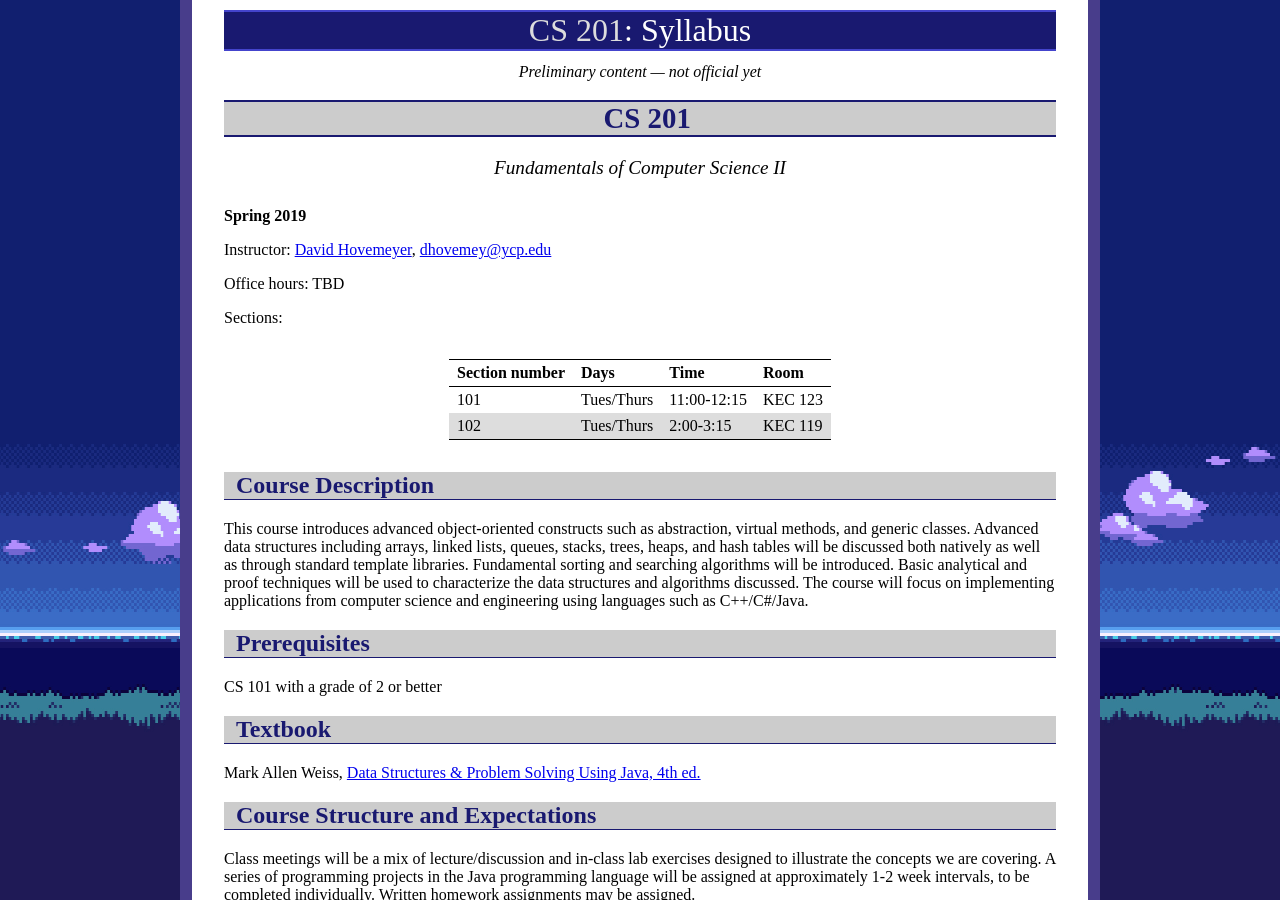
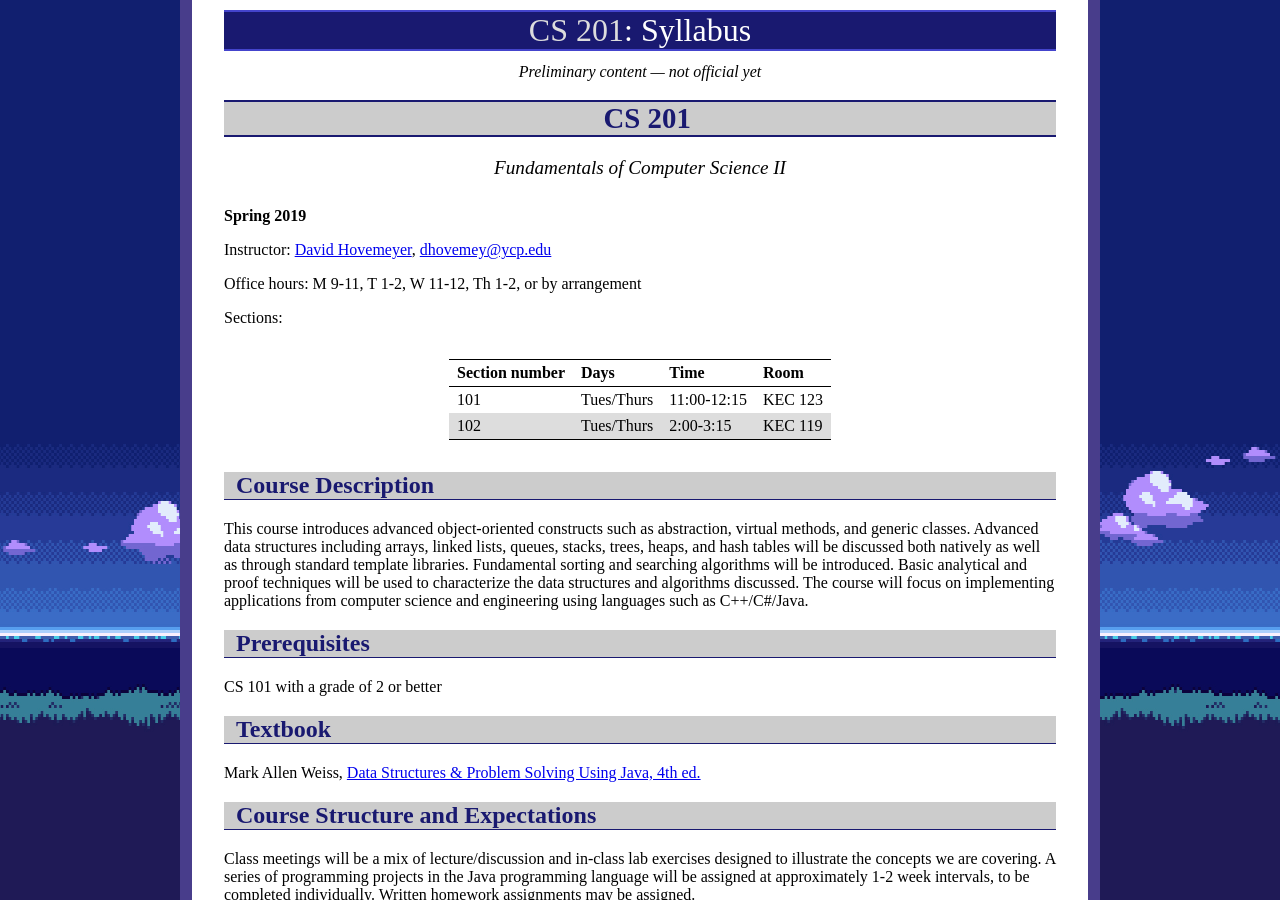
Before and after one commit to ycpcs/cs201-spring2019, a Jekyll site: the page built from syllabus.md, in a window 1280 px wide and 900 px high. Built offline with Jekyll 4.4.1, drawn with Linux system fonts in a browser that asks for light colours.

Commit message:
add office hours

```diff
--- a/syllabus.md
+++ b/syllabus.md
@@ -11,7 +11,7 @@ title: "Syllabus"
 
 Instructor: <a href="http://faculty.ycp.edu/~dhovemey">David Hovemeyer</a>, <dhovemey@ycp.edu>
 
-Office hours:  TBD
+Office hours:  M 9-11, T 1-2, W 11-12, Th 1-2, or by arrangement
 
 Sections:
 
```
